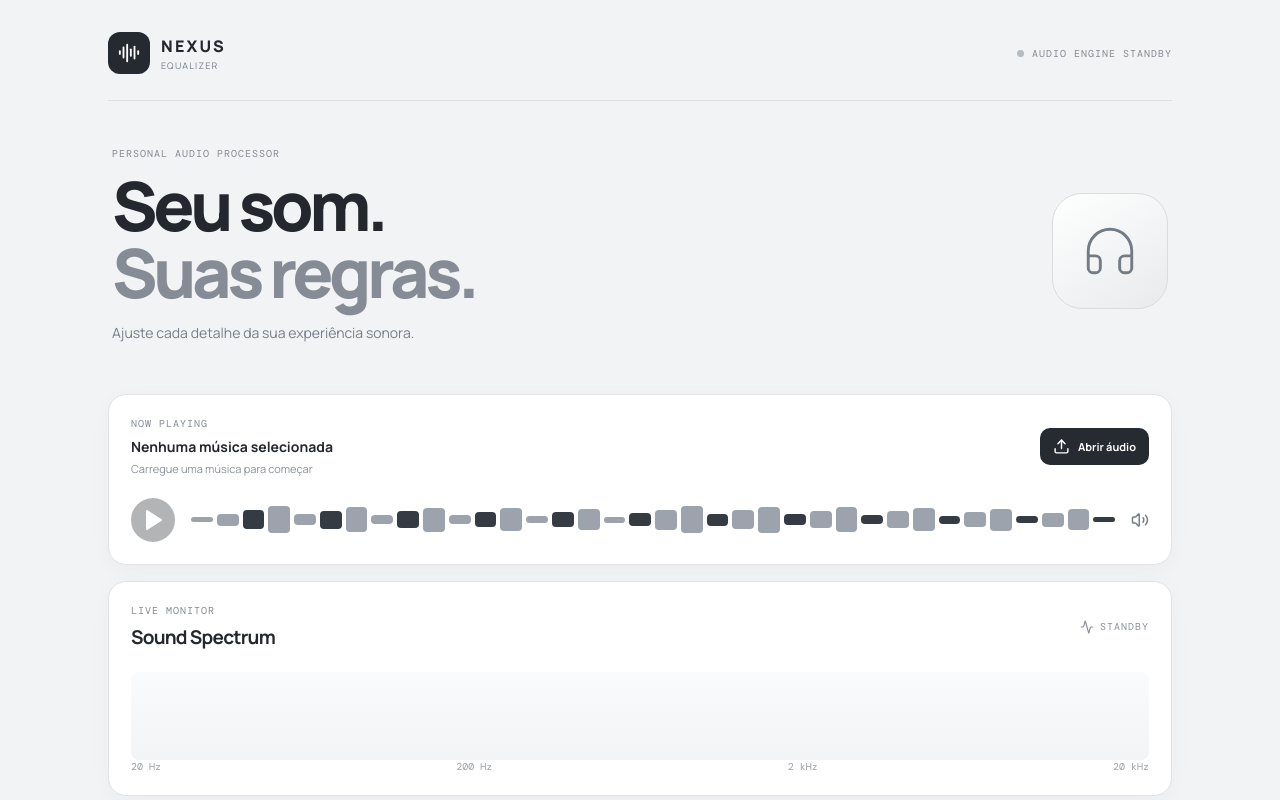
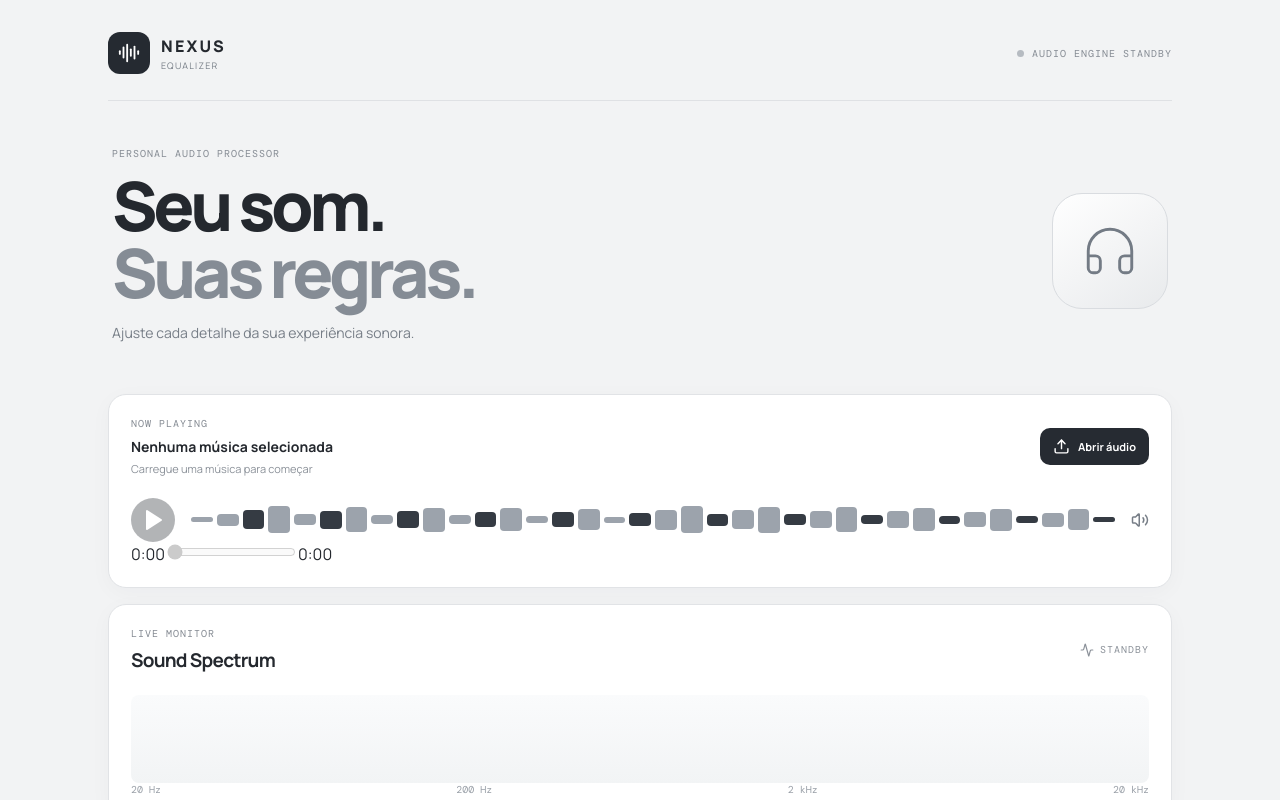
Before and after one commit to cildojuniorbt-cmd/NEXUS-EQUALIZER, a React (Vite) app: page / in a window 1280 px wide. Shown: the top 800 px of the page. Built offline with nearby package versions, Linux system fonts and the light colour scheme.

Commit message:
feat: add playback timeline and seeking controls

```diff
--- a/src/App.tsx
+++ b/src/App.tsx
@@ -272,7 +272,7 @@ export default function App() {
       <section className="player-card">
         <div className="player-head"><div><p className="section-kicker">NOW PLAYING</p><strong>{fileName || 'Nenhuma música selecionada'}</strong><span>{message}</span></div><label className="upload-button"><Upload size={17}/> Abrir áudio<input type="file" accept="audio/*" onChange={e => loadFile(e.target.files?.[0])}/></label></div>
         <audio ref={audioRef} onTimeUpdate={e => setCurrentTime(e.currentTarget.currentTime)} onLoadedMetadata={e => setDuration(e.currentTarget.duration || 0)} onEnded={() => setPlaying(false)} onPlay={() => setPlaying(true)} onPause={() => setPlaying(false)} controls={false}/>
-        <div className="player-controls"><button className="play-button" onClick={togglePlayback} disabled={!fileName}>{playing ? <Pause fill="currentColor"/> : <Play fill="currentColor"/>}</button><div className="waveform" aria-hidden="true">{bars.map((height, i) => <i key={i} style={{ height: height + '%' }}/>)}</div><Volume2 size={18}/></div>
+        <div className="player-controls"><button className="play-button" onClick={togglePlayback} disabled={!fileName}>{playing ? <Pause fill="currentColor"/> : <Play fill="currentColor"/>}</button><div className="waveform" aria-hidden="true">{bars.map((height, i) => <i key={i} style={{ height: height + '%' }}/>)}</div><Volume2 size={18}/></div><div className="timeline"><span>{formatTime(currentTime)}</span><input aria-label="Posição da música" type="range" min="0" max={duration || 0} step="0.1" value={Math.min(currentTime, duration || 0)} disabled={!duration} onChange={e => { const next = Number(e.target.value); if (audioRef.current) audioRef.current.currentTime = next; setCurrentTime(next); }}/><span>{formatTime(duration)}</span></div>
       </section>
 
       <section className="analyzer-card">
```
